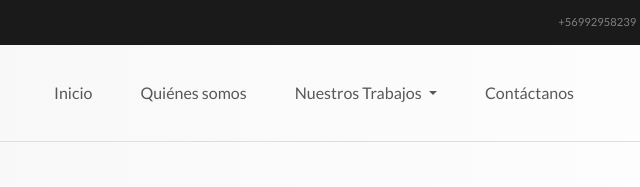
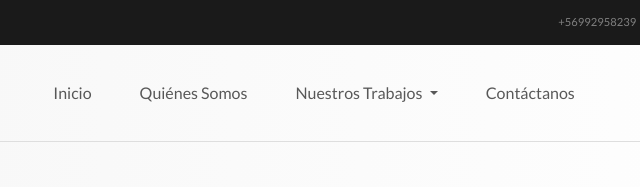
Before and after one commit to GustavoSaavedra/EntregaFinal, a website: page pages/aceroinox.html in a window 1280 px wide. Shown: the top 187 px of the page, 406-1046 px from the left. Drawn offline with nearby package versions, Linux system fonts and the light colour scheme.

Commit message:
avance final

```diff
--- a/pages/aceroinox.html
+++ b/pages/aceroinox.html
@@ -41,7 +41,7 @@
                 <a class="nav-link" href="../index.html">Inicio</a>
             </li>
             <li class="nav-item">
-                <a class="nav-link" href="../pages/quienessomos.html">Quiénes somos</a>
+                <a class="nav-link" href="../pages/quienessomos.html">Quiénes Somos</a>
             </li>
             <li class="nav-item dropdown">
                 <a class="nav-link dropdown-toggle" href="#" role="button" data-bs-toggle="dropdown" aria-expanded="false">
```
Also changed, not shown: pages/contactanos.html (+1 -1 lines), pages/mecanizados.html (+1 -1 lines), pages/quienessomos.html (+1 -1 lines), pages/servicios.html (+1 -1 lines), pages/soldadura.html (+1 -1 lines).
